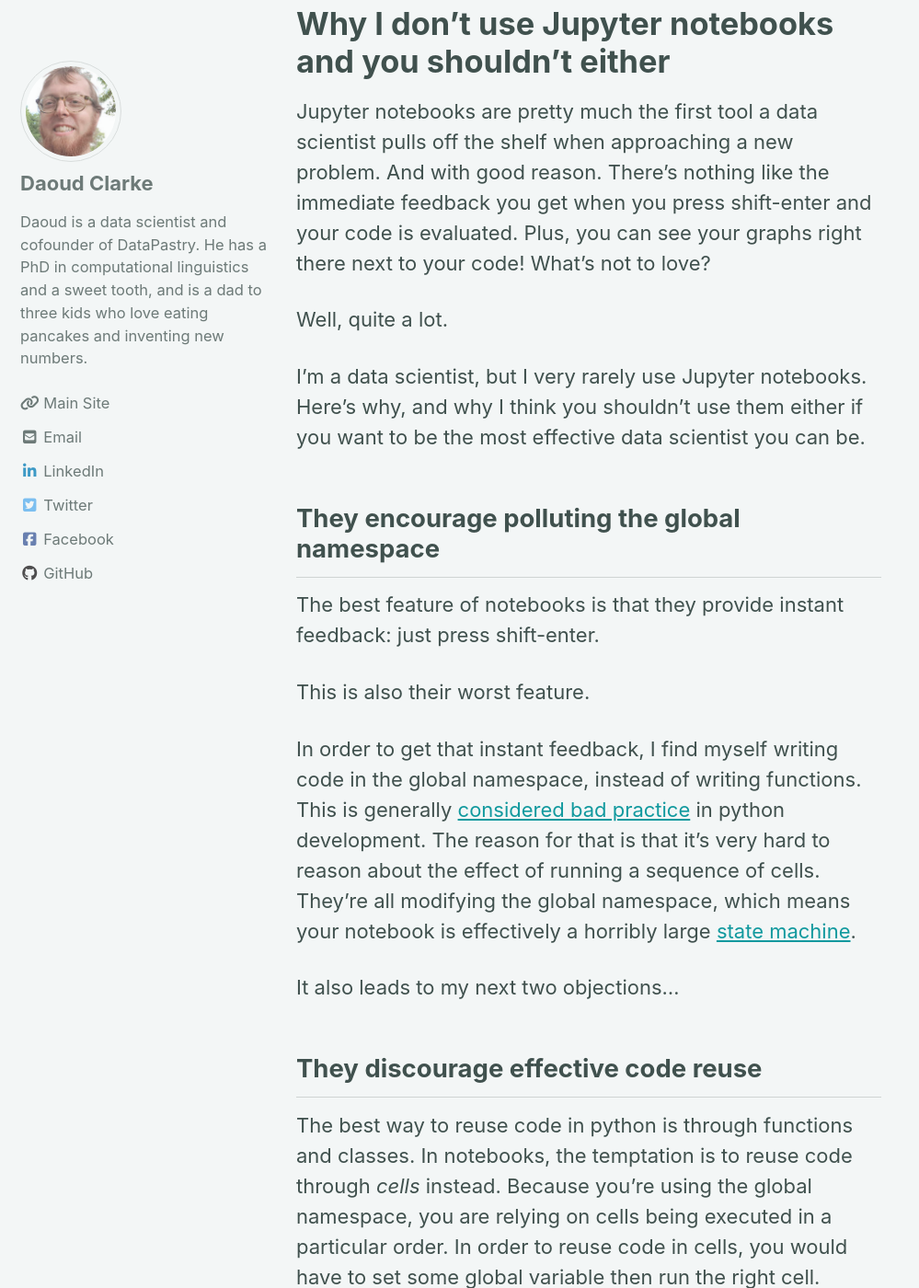
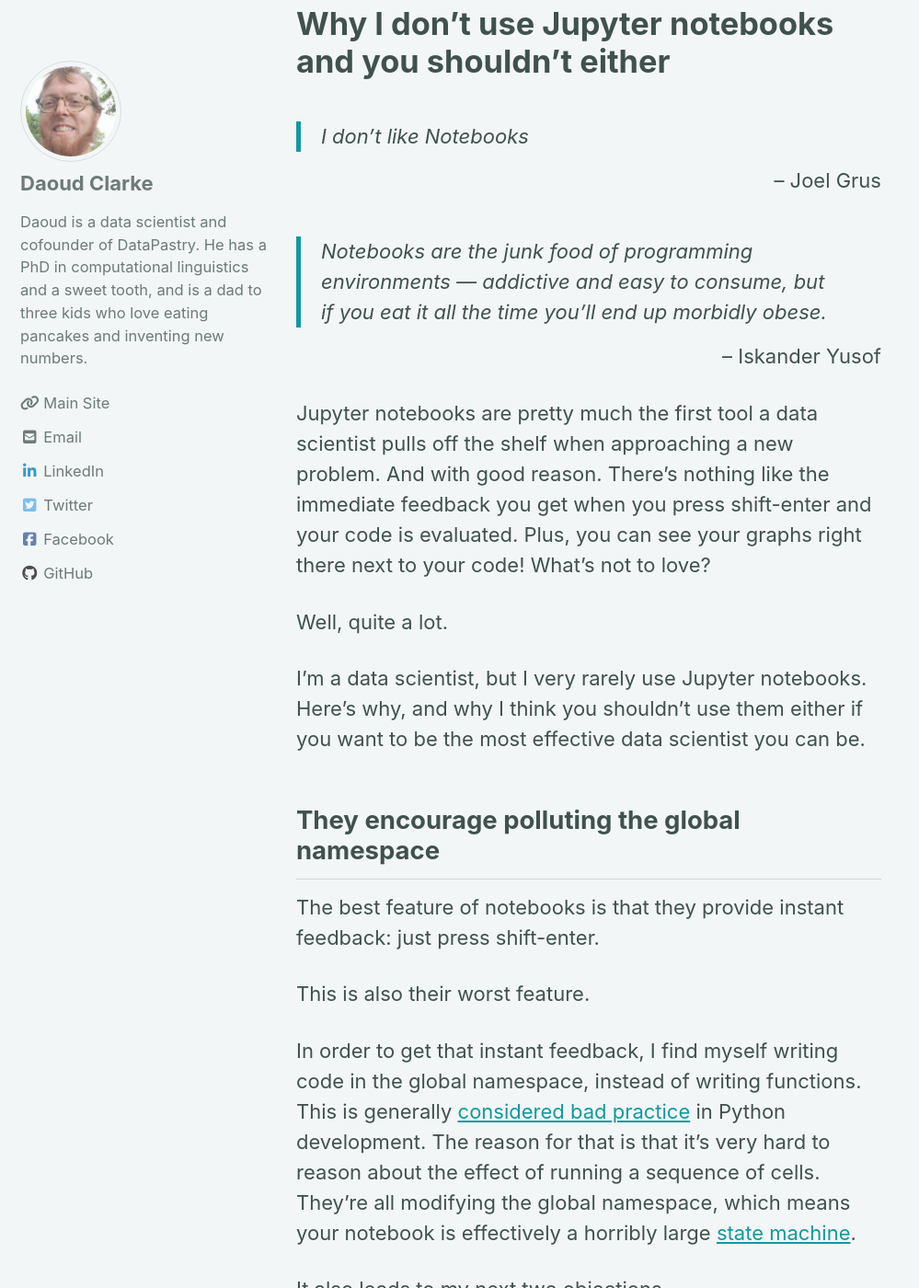
Before and after one commit to datapastry/datapastry.github.io, a Jekyll site: the page built from _posts/2019-11-04-why-i-dont-use-jupyter-notebooks-and-you-shouldnt-either.md, in a window 1280 px wide and 1400 px high, scrolled down 591 px. Shown: the whole window at 92% size, without its empty margins (0-999 px from the left). Built offline with Jekyll 4.4.1, drawn with Linux system fonts in a browser that asks for light colours; cached includes are drawn as plain includes; nearby versions of some CDN libraries; some of the changed text lies outside the part shown.

```diff
--- a/_posts/2019-10-14-why-i-dont-use-jupyter-notebooks-and-you-shouldnt-either.md
+++ b/_posts/2019-11-04-why-i-dont-use-jupyter-notebooks-and-you-shouldnt-either.md
@@ -9,6 +9,15 @@ header:
 
 Why I don't use Jupyter notebooks and you shouldn't either
 ==========================================================
+
+> I don't like Notebooks
+<p style="text-align: right; margin-top: -1.3em">– Joel Grus</p>
+
+> Notebooks are the junk food of programming environments — addictive
+> and easy to consume, but if you eat it all the time you’ll end up
+> morbidly obese.
+<p style="text-align: right; margin-top: -1.3em">– Iskander Yusof</p>
+
 
 Jupyter notebooks are pretty much the first tool a data scientist
 pulls off the shelf when approaching a new problem. And with good
@@ -34,7 +43,7 @@ This is also their worst feature.
 In order to get that instant feedback, I find myself writing code in
 the global namespace, instead of writing functions. This is generally
 [considered bad practice](https://stackoverflow.com/a/19158418) in
-python development. The reason for that is that it's very hard to
+Python development. The reason for that is that it's very hard to
 reason about the effect of running a sequence of cells. They're all
 modifying the global namespace, which means your notebook is
 effectively a horribly large [state
@@ -46,7 +55,7 @@ It also leads to my next two objections...
 They discourage effective code reuse
 ------------------------------------
 
-The best way to reuse code in python is through functions and
+The best way to reuse code in Python is through functions and
 classes. In notebooks, the temptation is to reuse code through _cells_
 instead. Because you're using the global namespace, you are relying on
 cells being executed in a particular order. In order to reuse code in
@@ -86,6 +95,20 @@ else is editing it at the same time, in which case, good luck trying
 to merge with their changes.
 
 
+What about testing?
+-------------------
+
+There's nothing like a few well written unit tests to find bugs in
+your code. And there's many a time when I've spent ten minutes waiting
+for an experiment to run only to find it breaks half-way through. If
+I'd had a quick test I could run first I wouldn't have had to wait.
+
+Unfortunately it's not just hard but nigh-on impossible
+to write unit tests for notebook cells. Again, if you actually write
+functions in notebooks you can do it, but then you lose the nice
+interactivity property.
+
+
 They're not PyCharm
 -------------------
 
```
Also changed, not shown: Gemfile.lock, 1 other file.
